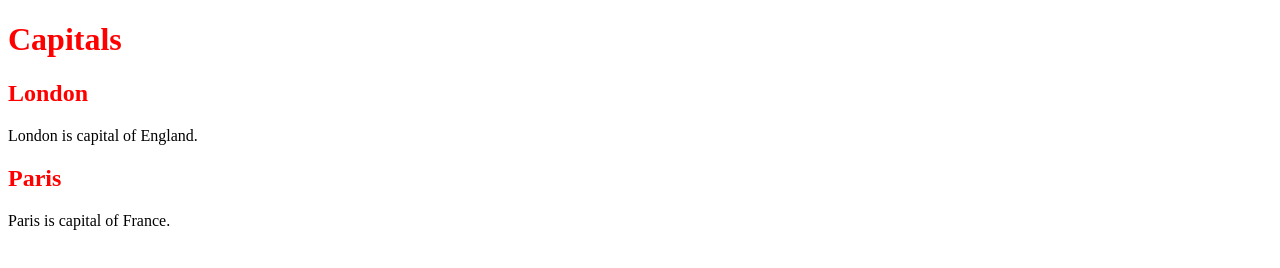
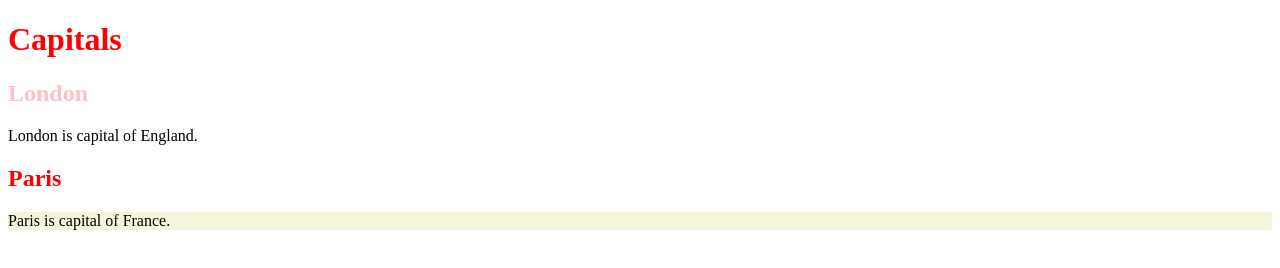
Before and after one commit to howoldup/acit1620-week5, a plain HTML site: page index.html in a window 1280 px wide. Drawn offline with Linux system fonts and the light colour scheme.

Commit message:
added id tag to first h2 tag, added colors using class to headings as well

```diff
--- a/index.html
+++ b/index.html
@@ -6,9 +6,9 @@
     </head>
     <body>
         <h1 class="heading">Capitals</h1>
-        <h2 class="heading">London</h2>
+        <h2 id="londonHeading" class="heading">London</h2>
         <p>London is capital of England.</p>
-        <h2 class="headingb">Paris</h2>
-        <p>Paris is capital of France.</p>
+        <h2 class="heading">Paris</h2>
+        <p class="capitalParagraph">Paris is capital of France.</p>
     </body>
 </html>
--- a/styles/stylesheet.css
+++ b/styles/stylesheet.css
@@ -1,2 +1,3 @@
-h1{color:red}
-h2{color:red}
+.heading{color:red}
+.capitalParagraph{background-color: beige;}
+#londonHeading{color: pink;}
```
